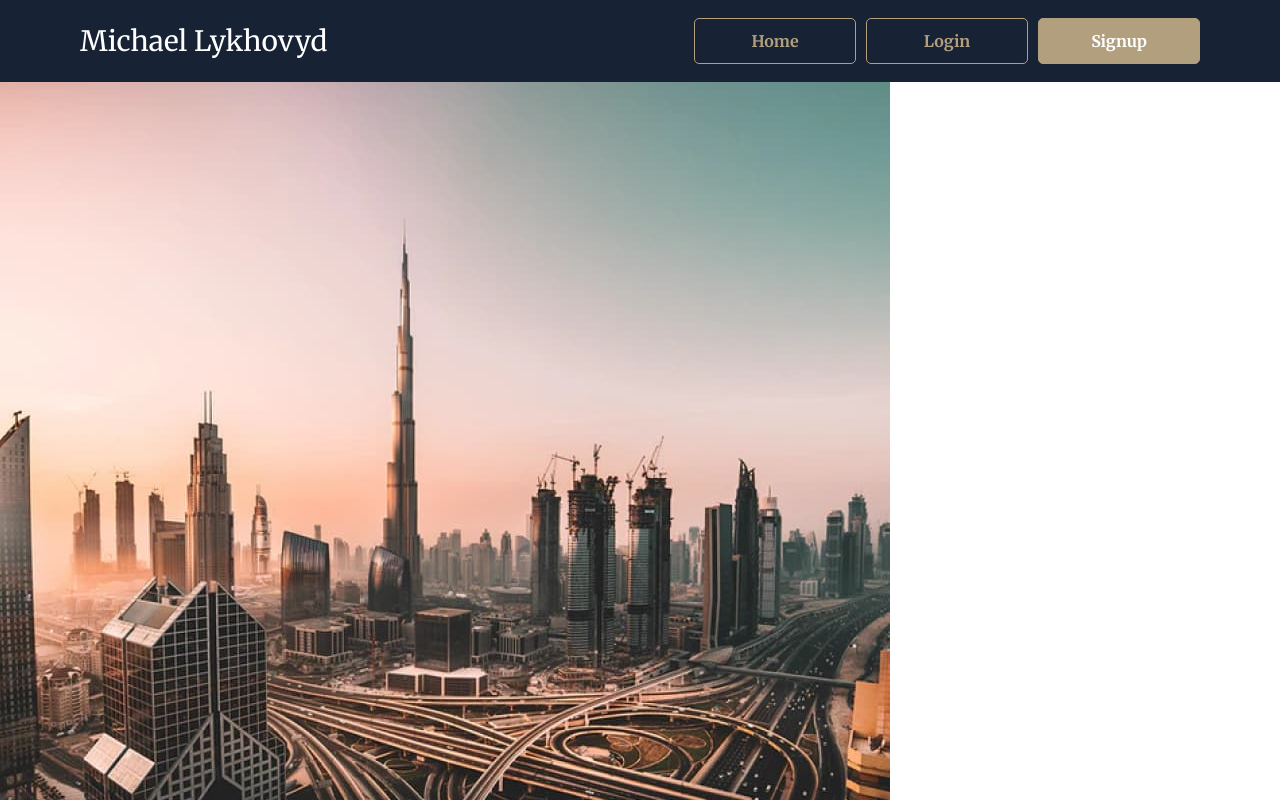
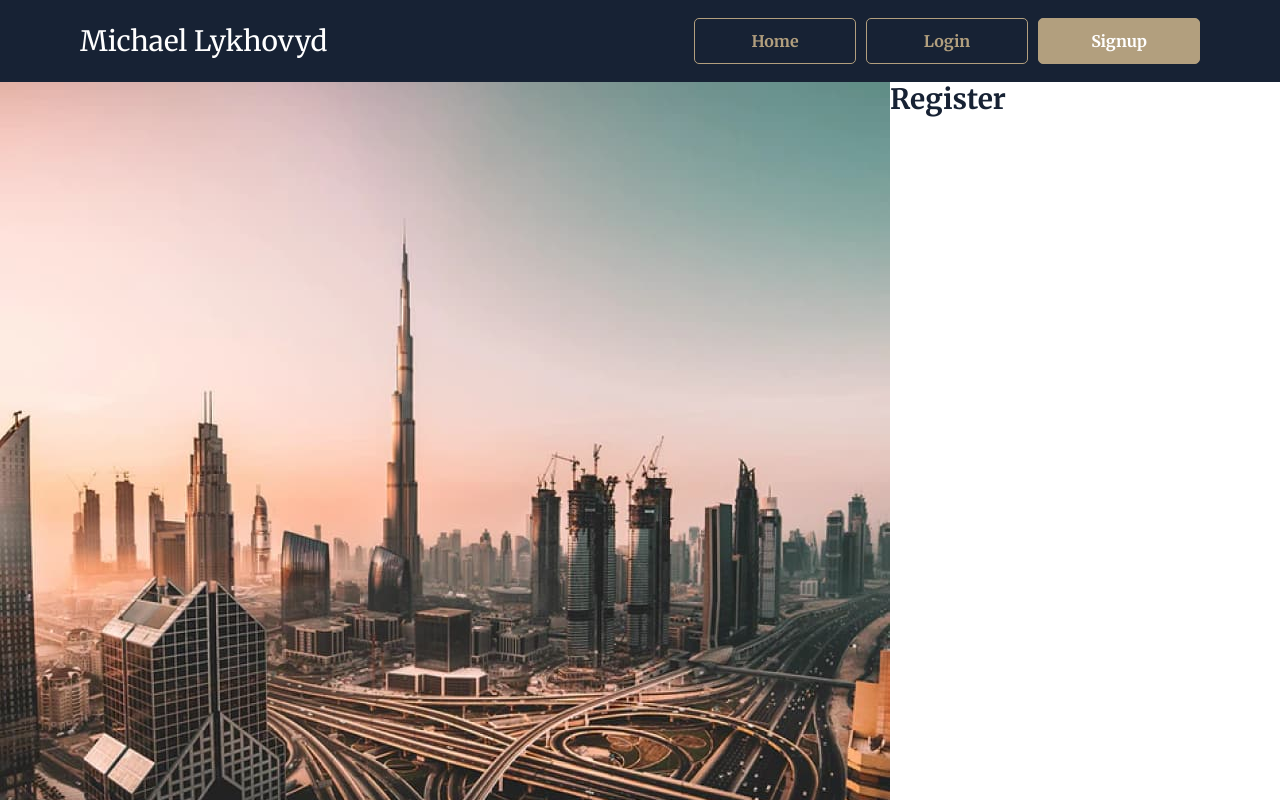
Before and after one commit to Nepalcem/tickets-front, a React (Create React App) app: page /tickets-front/signup in a window 1280 px wide. Shown: the top 800 px of the page. Built offline with nearby package versions, Linux system fonts and the light colour scheme.

Commit message:
re-deploy

```diff
--- a/src/components/pages/Signup/Signup.styled.js
+++ b/src/components/pages/Signup/Signup.styled.js
@@ -8,7 +8,7 @@ export const SignUpMain = styled.main`
   & .main-container {
     margin: 0 auto;
     max-width: 1440px;
-    position: relative;
+    display: flex;
   }
 `;
 export const FormBlock = styled.div`
```
